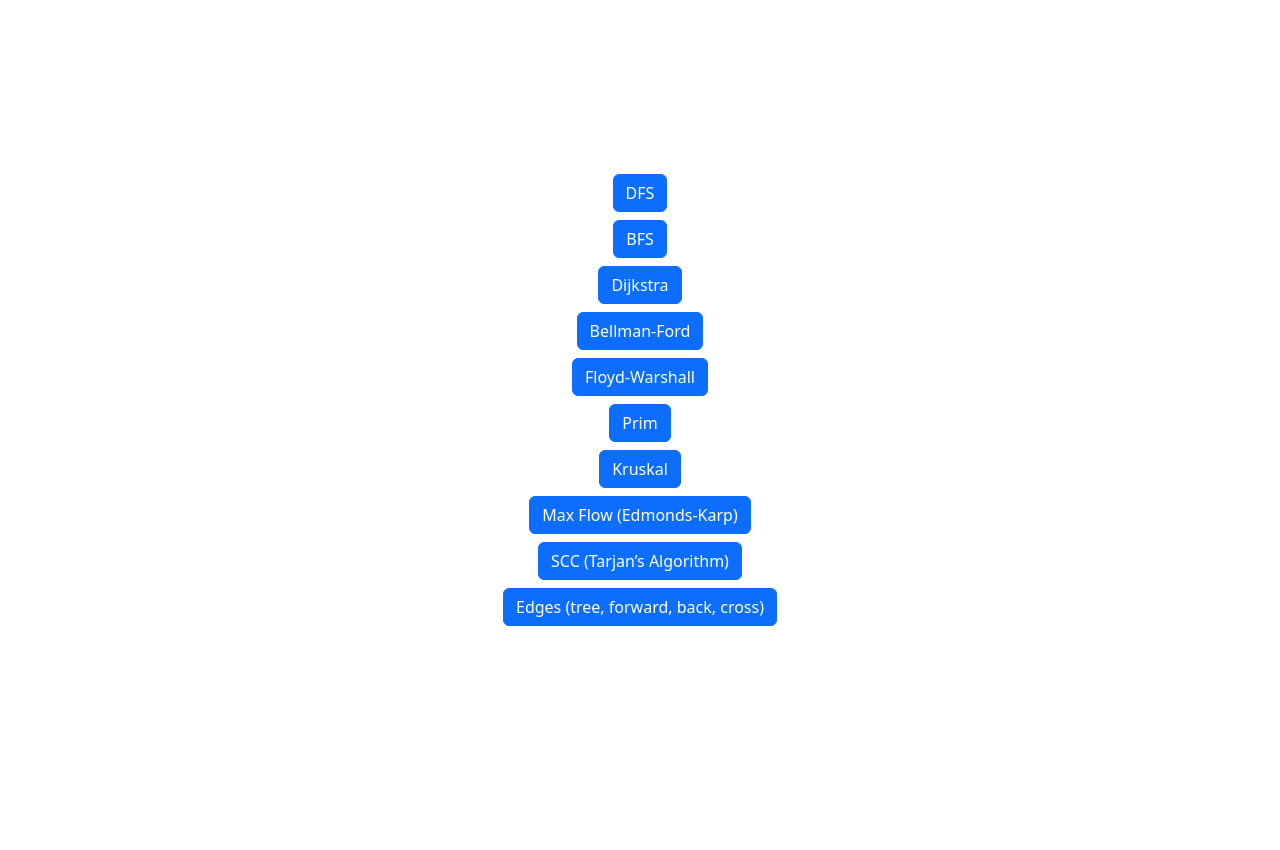
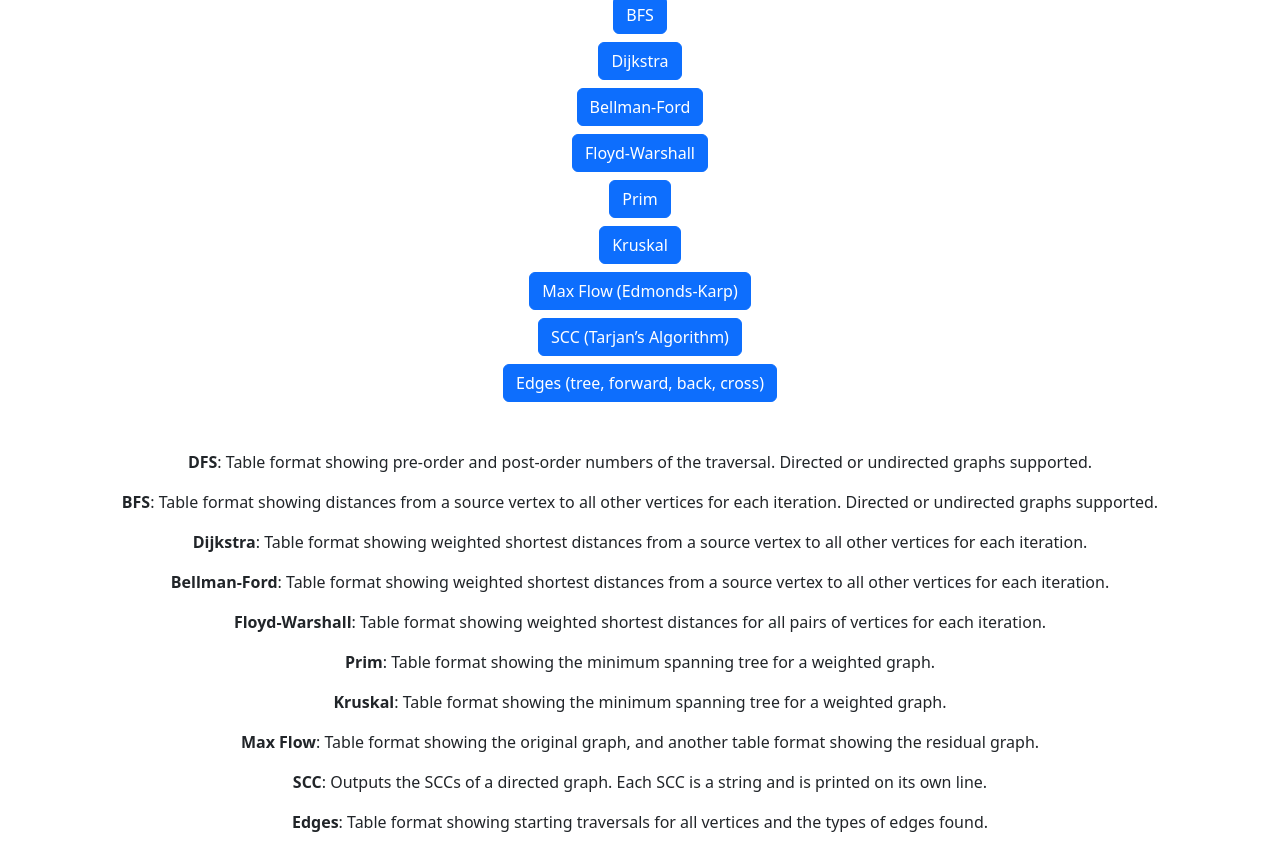
Before and after one commit to cconley717/cs6515-exam-study-tools, a website: page public/pages/graph-algorithms.html in a window 1280 px wide. Before the commit the page ends 800 px from the top, so only its background shows below. Drawn offline with Linux system fonts and the light colour scheme.

Commit message:
updated graph algorithms page

```diff
--- a/public/pages/graph-algorithms.html
+++ b/public/pages/graph-algorithms.html
@@ -6,7 +6,8 @@
     <link href="/css/bootstrap-5.3.2.min.css" rel="stylesheet">
     <title>CS6515 - Graph Algorithms</title>
 </head>
-<body class="vh-100 d-flex justify-content-center align-items-center">
+<body>
+	<div class="vh-100 d-flex justify-content-center align-items-center">
     <div class="d-flex flex-column justify-content-center align-items-center">
         <a href="/graph-algorithms/dfs"><button class="btn btn-primary">DFS</button></a>
         <a href="/graph-algorithms/bfs"><button class="btn btn-primary mt-2">BFS</button></a>
@@ -18,7 +19,23 @@
         <a href="/graph-algorithms/max-flow"><button class="btn btn-primary mt-2">Max Flow (Edmonds-Karp)</button></a>
         <a href="/graph-algorithms/scc"><button class="btn btn-primary mt-2">SCC (Tarjan’s Algorithm)</button></a>
 		<a href="/graph-algorithms/edges"><button class="btn btn-primary mt-2">Edges (tree, forward, back, cross)</button></a>
+
+		<div class="d-flex flex-column justify-content-center align-items-center mt-5">
+			<p><b>DFS</b>: Table format showing pre-order and post-order numbers of the traversal. Directed or undirected graphs supported.</p>
+			<p><b>BFS</b>: Table format showing distances from a source vertex to all other vertices for each iteration. Directed or undirected graphs supported.</p>
+			<p><b>Dijkstra</b>: Table format showing weighted shortest distances from a source vertex to all other vertices for each iteration.</p>
+			<p><b>Bellman-Ford</b>: Table format showing weighted shortest distances from a source vertex to all other vertices for each iteration.</p>
+			<p><b>Floyd-Warshall</b>: Table format showing weighted shortest distances for all pairs of vertices for each iteration.</p>
+			<p><b>Prim</b>: Table format showing the minimum spanning tree for a weighted graph.</p>
+			<p><b>Kruskal</b>: Table format showing the minimum spanning tree for a weighted graph.</p>
+			<p><b>Max Flow</b>: Table format showing the original graph, and another table format showing the residual graph.</p>
+			<p><b>SCC</b>: Outputs the SCCs of a directed graph. Each SCC is a string and is printed on its own line.</p>
+			<p><b>Edges</b>: Table format showing starting traversals for all vertices and the types of edges found.</p>
+		</div>
     </div>
+
+	</div>
+
 
     <script src="/javascript/bootstrap-5.3.2.bundle.min.js"></script>
     <script src="/javascript/jquery-3.6.4.min.js"></script>
```
